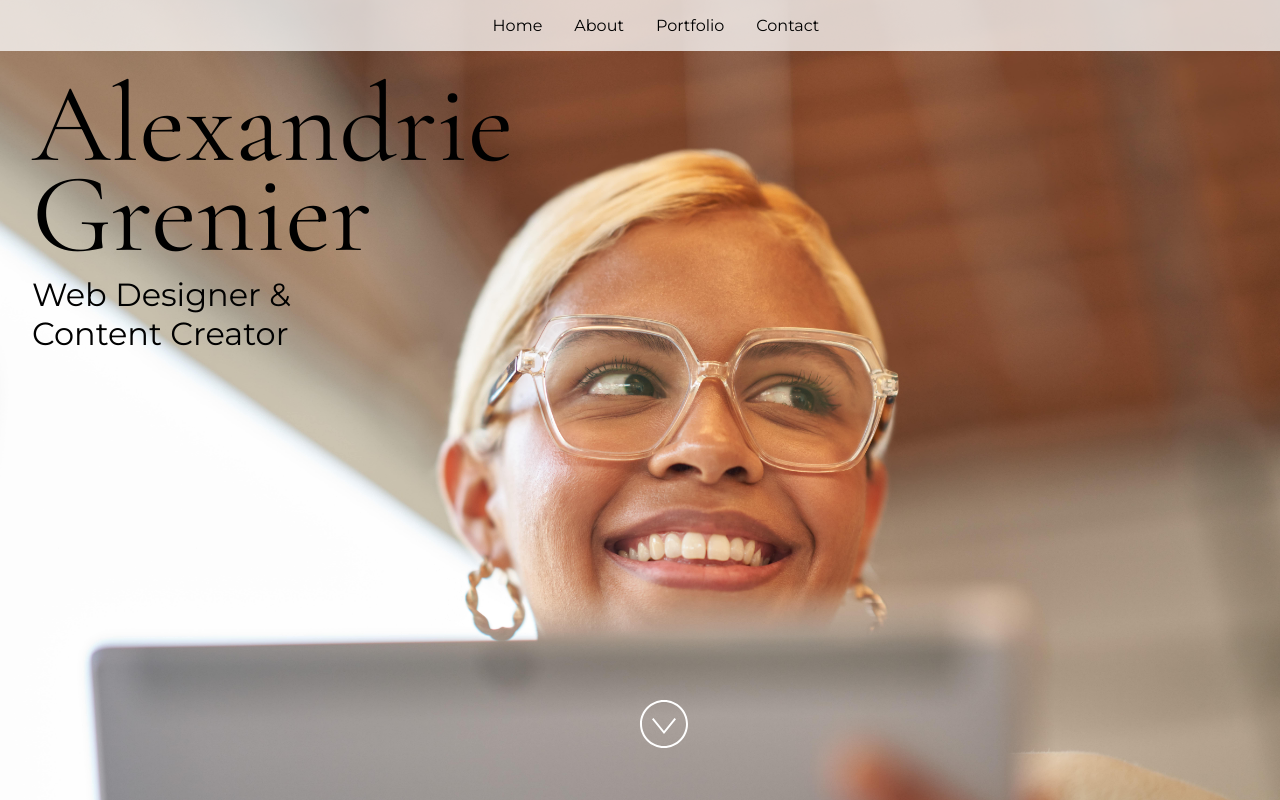
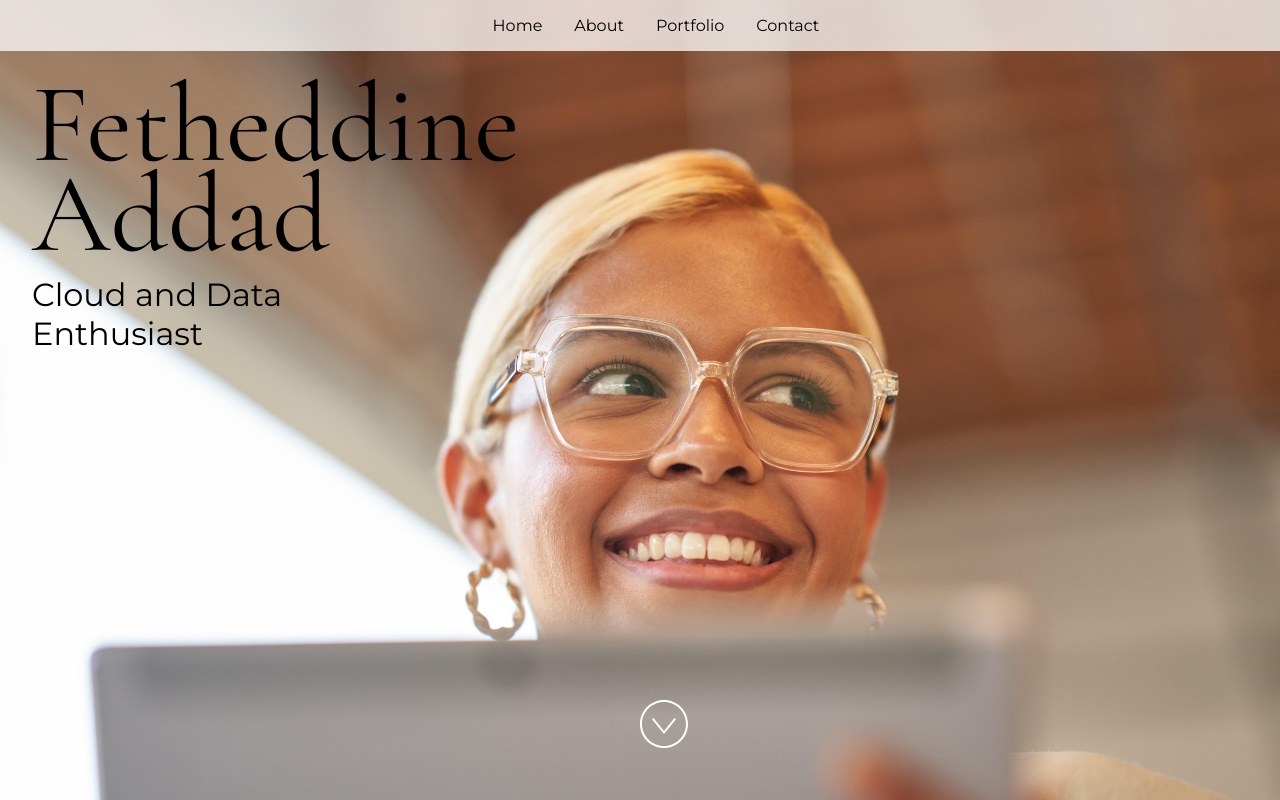
Before and after one commit to Fetheddine-Addad/MLSAPortfolio, a React (Vite) app: page / in a window 1280 px wide. Built offline with nearby package versions, Linux system fonts and the light colour scheme.

Commit message:
first commit

```diff
--- a/src/App.jsx
+++ b/src/App.jsx
@@ -24,11 +24,11 @@ import "./styles.css";
  * If you don't have one of the social sites listed, leave it as an empty string.
  */
 const siteProps = {
-  name: "Alexandrie Grenier",
-  title: "Web Designer & Content Creator",
-  email: "alex@example.com",
-  gitHub: "microsoft",
-  instagram: "microsoft",
+  name: "Fetheddine Addad",
+  title: "Cloud and Data Enthusiast",
+  email: "addadfetheddine@gmail.com",
+  gitHub: "https://github.com/Fetheddine-Addad",
+  instagram: "https://www.instagram.com/fetheddineaddad/",
   linkedIn: "satyanadella",
   medium: "",
   twitter: "microsoft",
```
